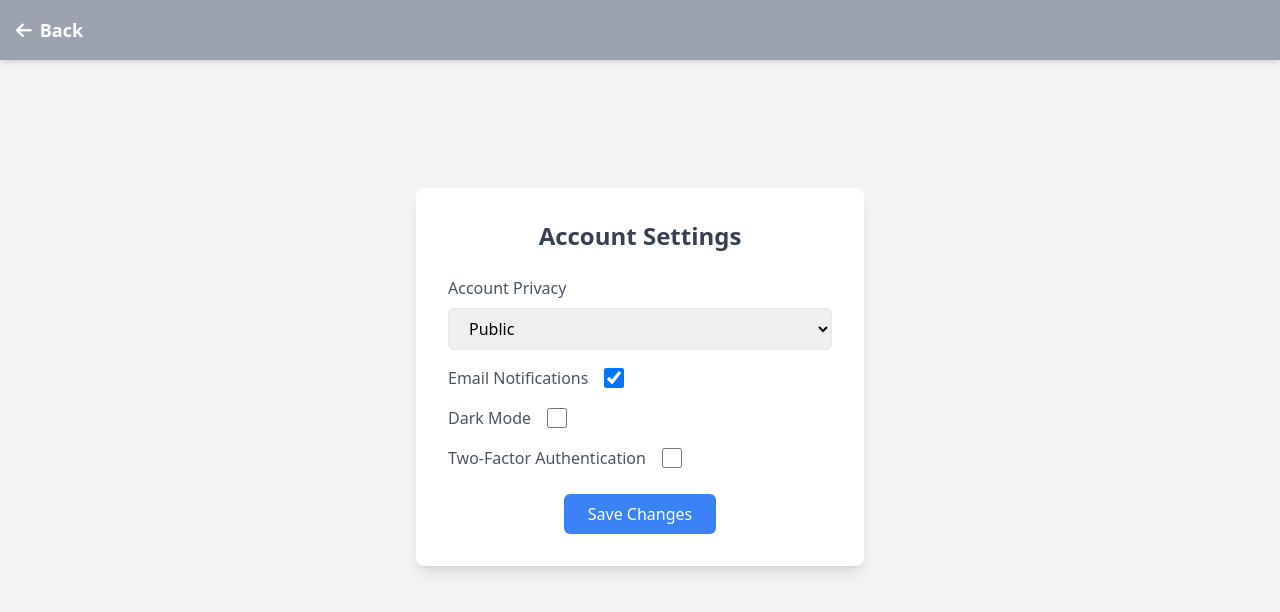
After one commit to ankurjhaaa/chatgram, a PHP site: page /setting.php in a window 1280 px wide. The commit adds this page. Shown: the top 612 px of the page. Run offline with PHP 8.4, Linux system fonts and the light colour scheme; the visitor is signed in with stand-in values (Sample User, id 1); tables that the repository leaves empty or names only in its code hold one stand-in row (values such as "Sample post"); some libraries are stand-ins or nearby versions.

Commit message:
zerxtrcytvuybiunm

```diff
--- a/about.php
+++ b/about.php
@@ -23,7 +23,7 @@ if (!isset($_SESSION['email'])) {
 <body class="bg-gray-100">
 
     <!-- ✅ Navbar -->
-    <nav class="bg-gray-800 p-4 text-white shadow-md">
+    <nav class="bg-gray-800 p-4 text-white shadow-md sticky top-0 z-10">
     <div class="max-w-4xl mx-auto flex items-center">
         <!-- ✅ Back Button (Left Side) -->
         <a href="javascript:history.back()" class="text-xl mr-4">
@@ -32,6 +32,7 @@ if (!isset($_SESSION['email'])) {
         <h2 class="text-lg font-semibold">About Us</h2>
     </div>
 </nav>
+
 
     <!-- ✅ About Section -->
     <div class="max-w-4xl mx-auto bg-white shadow-md rounded-lg p-6 mt-6 flex flex-col md:flex-row">
@@ -62,7 +63,7 @@ if (!isset($_SESSION['email'])) {
 
             <!-- ✅ Direct Chat Button -->
             <div class="mt-6">
-                <a href="chat.php" class="bg-gray-800 text-white px-6 py-3 rounded-lg shadow-md hover:bg-gray-900 transition">
+                <a href="message.php?user=2" class="bg-gray-800 text-white px-6 py-3 rounded-lg shadow-md hover:bg-gray-900 transition">
                     <i class="fas fa-comments mr-2"></i> Start Chat
                 </a>
             </div>
--- a/friends.php
+++ b/friends.php
@@ -30,7 +30,7 @@ $email = $_SESSION['email'];
                     <a href="profile.php" class="flex items-center px-4 py-2 text-gray-700 hover:bg-gray-100">
                         <i class="fas fa-user mr-2"></i> Profile
                     </a>
-                    <a href="#" class="flex items-center px-4 py-2 text-gray-700 hover:bg-gray-100">
+                    <a href="setting.php" class="flex items-center px-4 py-2 text-gray-700 hover:bg-gray-100">
                         <i class="fas fa-cog mr-2"></i> Settings
                     </a>
                     <a href="about.php" class="flex items-center px-4 py-2 text-gray-700 hover:bg-gray-100">
@@ -117,7 +117,7 @@ $email = $_SESSION['email'];
         <!-- Chat List -->
         <div class="flex-1 overflow-y-auto mt-4 space-y-4" id="chatList">
             <?php
-            $call_chats = mysqli_query($connect, "SELECT * FROM users WHERE email !='$email'");
+            $call_chats = mysqli_query($connect, "SELECT * FROM users WHERE email !='$email' AND is_public=1");
             while ($chat = mysqli_fetch_array($call_chats)) {
                 ?>
                 <a href="message.php?user=<?= $chat['id'] ?>">
--- a/send_message.php
+++ b/send_message.php
@@ -4,5 +4,7 @@ $sender_id = $_POST['sender_id'];
 $reciver_id = $_POST['reciver_id'];
 $msg = mysqli_real_escape_string($connect, $_POST['msg']);
 
+
+
 mysqli_query($connect, "INSERT INTO chat (reciver_id, sender_id, message, time) VALUES ('$reciver_id', '$sender_id', '$msg', NOW())");
 ?>
--- /dev/null
+++ b/setting.php
@@ -0,0 +1,122 @@
+<?php include_once "db.php"; ?>
+<?php
+if (!isset($_SESSION['email'])) {
+    echo "<script>window.location.href='login.php';</script>";
+}
+$email = $_SESSION['email'];
+?>
+<!DOCTYPE html>
+<html lang="en">
+
+<head>
+    <meta charset="UTF-8">
+    <meta name="viewport" content="width=device-width, initial-scale=1.0">
+    <title>Account Settings</title>
+    <!-- FontAwesome CDN -->
+    <script src="https://cdn.tailwindcss.com"></script>
+    <link href="https://cdnjs.cloudflare.com/ajax/libs/font-awesome/6.0.0-beta3/css/all.min.css" rel="stylesheet">
+</head>
+
+<body class="bg-gray-100 flex flex-col">
+
+    <!-- Navbar -->
+    <nav class="bg-gray-400 p-4 shadow-md flex items-center">
+        <a href="index.php" class="text-white text-lg font-semibold flex items-center">
+            <i class="fas fa-arrow-left mr-2"></i> Back
+        </a>
+    </nav>
+    <?php
+    $call = mysqli_query($connect, "SELECT * FROM users where email='$email'");
+    $privecy = mysqli_fetch_assoc($call);
+    if ($privecy['is_public'] == 0) {
+        $ppp = "Private";
+    } else {
+        $ppp = "Public";
+    }
+    ?>
+
+    <!-- Settings Container -->
+    <div class="bg-white p-8 rounded-lg shadow-lg w-full max-w-md mx-auto mt-32">
+        <h1 class="text-2xl font-semibold text-center text-gray-700 mb-6">Account Settings</h1>
+
+        <!-- Account Privacy -->
+        <form action="" method="post">
+            <div class="mb-4">
+                <label for="account-privacy" class="block text-gray-600 font-medium mb-2">Account Privacy</label>
+                <select id="account-privacy" name="pp"
+                    class="block w-full px-4 py-2 border rounded-md focus:ring-2 focus:ring-blue-500">
+                    <option value="<?= $ppp ?> "><?= $ppp ?> </option>
+                    <option value="1">Public</option>
+                    <option value="0">Private</option>
+                </select>
+            </div>
+
+            <!-- Email Notifications -->
+            <div class="mb-4 flex items-center">
+                <label for="notifications" class="text-gray-600 font-medium mr-4">Email Notifications</label>
+                <input type="checkbox" id="notifications" class="form-checkbox text-blue-500 h-5 w-5" checked>
+            </div>
+
+            <!-- Dark Mode -->
+            <div class="mb-4 flex items-center">
+                <label for="dark-mode" class="text-gray-600 font-medium mr-4">Dark Mode</label>
+                <input type="checkbox" id="dark-mode" class="form-checkbox text-blue-500 h-5 w-5">
+            </div>
+
+            <!-- Two Factor Authentication -->
+            <div class="mb-6 flex items-center">
+                <label for="two-factor-auth" class="text-gray-600 font-medium mr-4">Two-Factor Authentication</label>
+                <input type="checkbox" id="two-factor-auth" class="form-checkbox text-blue-500 h-5 w-5">
+            </div>
+
+            <!-- Save Button -->
+            <div class="flex justify-center">
+                <button name="save"
+                    class="bg-blue-500 text-white py-2 px-6 rounded-md hover:bg-blue-600 transition duration-300">Save
+                    Changes</button>
+            </div>
+            <?php
+            if (isset($_POST['save'])) {
+                $priv = $_POST['pp'];
+                if ($priv == 1) {
+                    $pp = 1;
+                } else {
+                    $pp = 0;
+                }
+
+                $chan = mysqli_query($connect, "UPDATE users SET is_public='$pp' where email='$email'");
+
+
+                $call = mysqli_query($connect, "SELECT * FROM users where email='$email'");
+                $privecy = mysqli_fetch_assoc($call);
+                if ($privecy['is_public'] == 0) {
+                    $ppp = "Private";
+                } else {
+                    $ppp = "Public";
+                }
+                if ($chan) {
+                    echo "
+                    <script src='https://cdn.jsdelivr.net/npm/sweetalert2@11'></script>
+                    <script>
+                        Swal.fire({
+                            title: '$ppp Successful!',
+                            text: 'Your account $ppp successfully.',
+                            icon: 'success',
+                            confirmButtonText: 'Home',
+                            confirmButtonColor: '#3085d6',
+                            allowOutsideClick: false
+                        }).then((result) => {
+                            if (result.isConfirmed) {
+                                window.location.href = 'index.php'; // Replace with your login page URL
+                            }
+                        });
+                    </script>";
+                }
+            }
+            ?>
+        </form>
+    </div>
+
+</body>
+
+</html>
```
Also changed, not shown: message.php (+91 -5 lines). Lines whose indentation alone changed are shown as unchanged.
